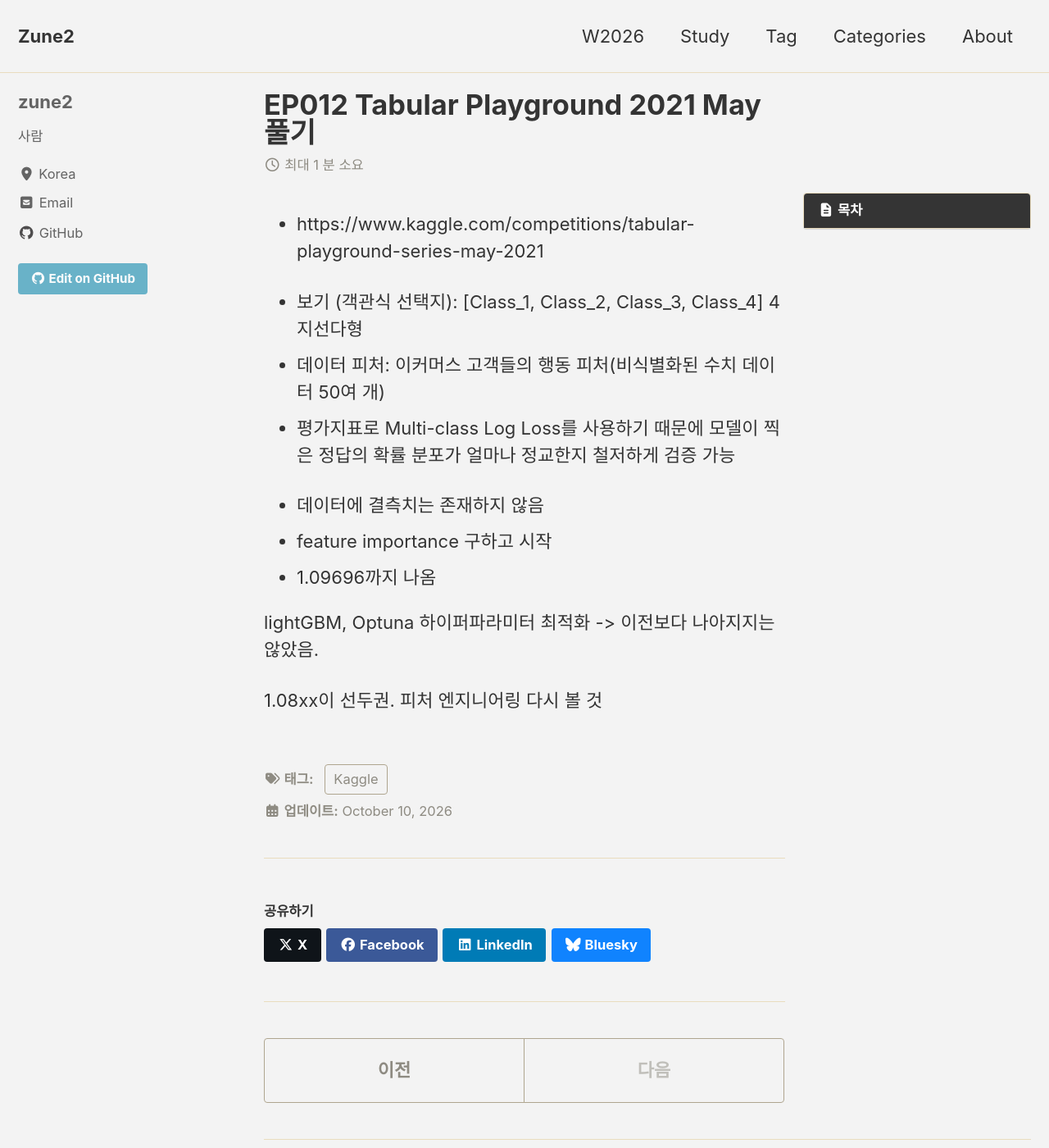
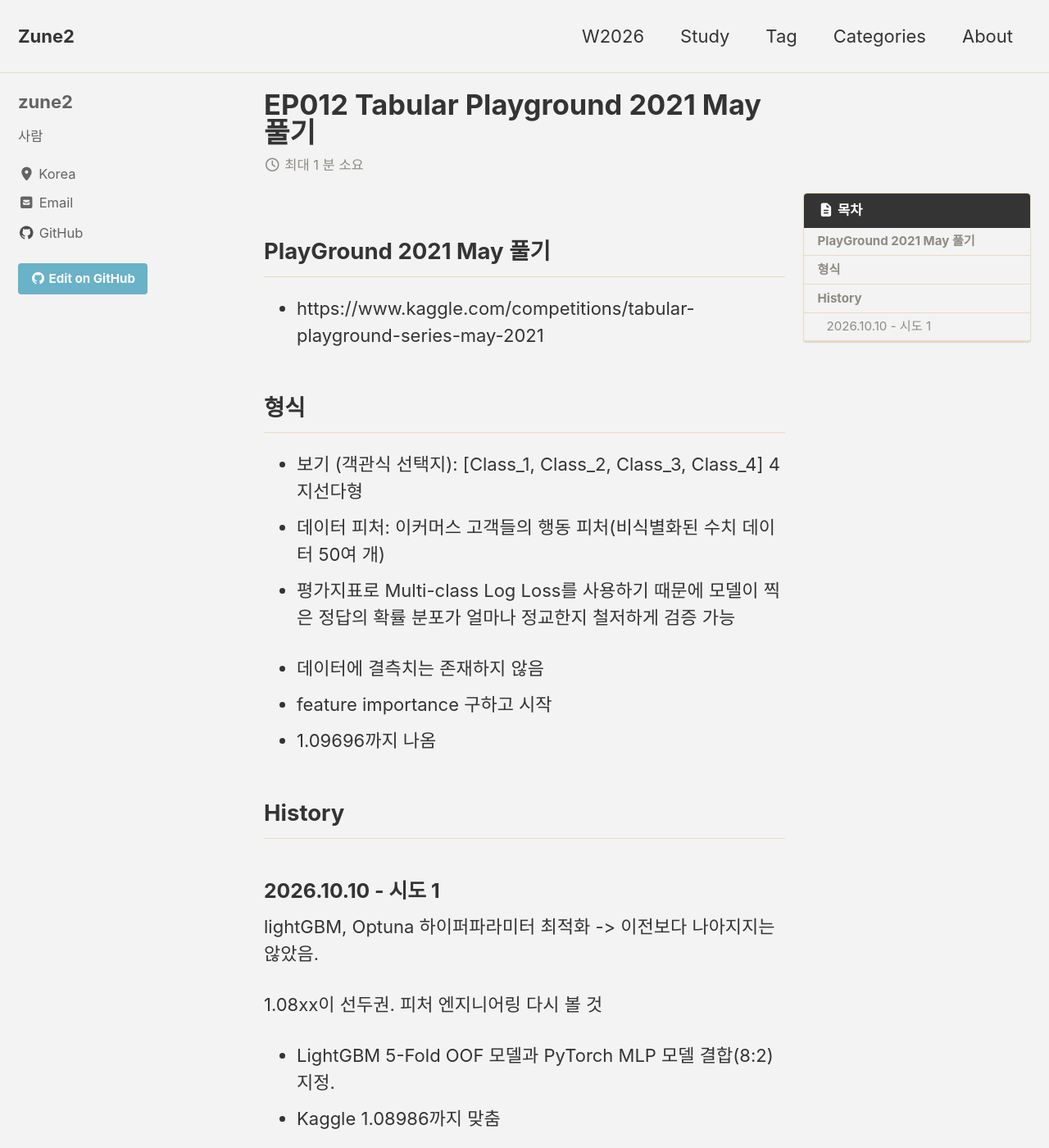
Before and after one commit to zune2/zune2.github.io, a Jekyll site: the page built from _posts/2026-10-10-EP012-Tabular-Playground-May-2021.md, in a window 1280 px wide and 1400 px high. Shown: the whole window at 82% size. Built offline with Jekyll 4.4.1, drawn with Linux system fonts in a browser that asks for light colours; cached includes are drawn as plain includes.

Commit message:
Update 2026-10-10-EP012-Tabular-Playground-May-2021.md

```diff
--- a/_posts/2026-10-10-EP012-Tabular-Playground-May-2021.md
+++ b/_posts/2026-10-10-EP012-Tabular-Playground-May-2021.md
@@ -15,8 +15,10 @@ toc_label: 목차
 description: desc가 여기에
 ---
 
+## PlayGround 2021 May 풀기
 - https://www.kaggle.com/competitions/tabular-playground-series-may-2021
 
+## 형식
 - 보기 (객관식 선택지): [Class_1, Class_2, Class_3, Class_4] 4지선다형
 - 데이터 피처: 이커머스 고객들의 행동 피처(비식별화된 수치 데이터 50여 개)
 - 평가지표로 Multi-class Log Loss를 사용하기 때문에 모델이 찍은 정답의 확률 분포가 얼마나 정교한지 철저하게 검증 가능
@@ -25,6 +27,12 @@ description: desc가 여기에
 - feature importance 구하고 시작
 - 1.09696까지 나옴
 
+
+## History
+### 2026.10.10 - 시도 1
 lightGBM, Optuna 하이퍼파라미터 최적화 -> 이전보다 나아지지는 않았음.
 
 1.08xx이 선두권. 피처 엔지니어링 다시 볼 것
+
+* LightGBM 5-Fold OOF 모델과 PyTorch MLP 모델 결합(8:2) 지정.
+* Kaggle 1.08986까지 맞춤
```
